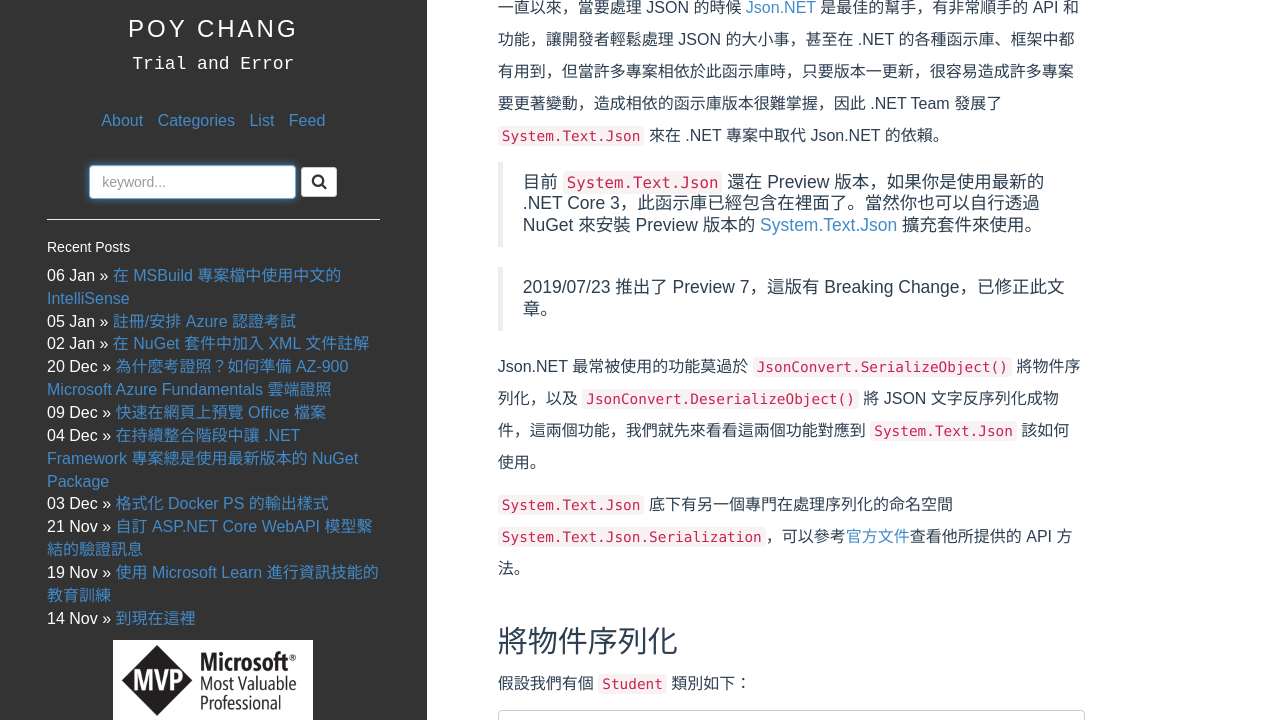
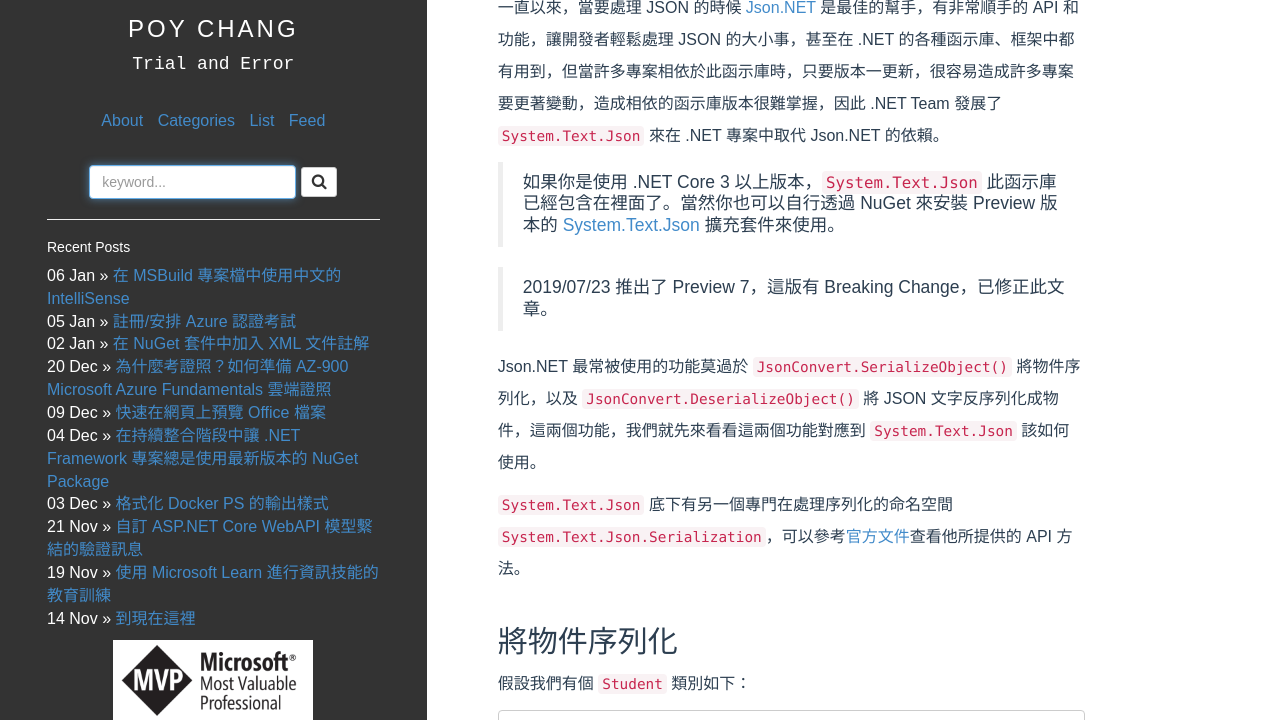
Before and after one commit to poychang/poychang.github.io, a Jekyll site: the page built from _posts/2019-06-26-using-json-serializer-with-system-text-json.md, in a window 1280 px wide and 900 px high, cut to the strip 180-900 px from the top of the window. Built offline with Jekyll 4.4.1, drawn with Linux system fonts in a browser that asks for light colours; some web fonts are replaced.

Commit message:
alter post

```diff
--- a/_posts/2019-06-26-using-json-serializer-with-system-text-json.md
+++ b/_posts/2019-06-26-using-json-serializer-with-system-text-json.md
@@ -9,7 +9,7 @@ categories: [CSharp, Dotnet]
 
 一直以來，當要處理 JSON 的時候 [Json.NET](https://www.newtonsoft.com/json) 是最佳的幫手，有非常順手的 API 和功能，讓開發者輕鬆處理 JSON 的大小事，甚至在 .NET 的各種函示庫、框架中都有用到，但當許多專案相依於此函示庫時，只要版本一更新，很容易造成許多專案要更著變動，造成相依的函示庫版本很難掌握，因此 .NET Team 發展了 `System.Text.Json` 來在 .NET 專案中取代 Json.NET 的依賴。
 
->目前 `System.Text.Json` 還在 Preview 版本，如果你是使用最新的 .NET Core 3，此函示庫已經包含在裡面了。當然你也可以自行透過 NuGet 來安裝 Preview 版本的 [System.Text.Json](https://nuget.org/packages/System.Text.Json) 擴充套件來使用。
+>如果你是使用 .NET Core 3 以上版本，`System.Text.Json` 此函示庫已經包含在裡面了。當然你也可以自行透過 NuGet 來安裝 Preview 版本的 [System.Text.Json](https://nuget.org/packages/System.Text.Json) 擴充套件來使用。
 
 >2019/07/23 推出了 Preview 7，這版有 Breaking Change，已修正此文章。
 
```
